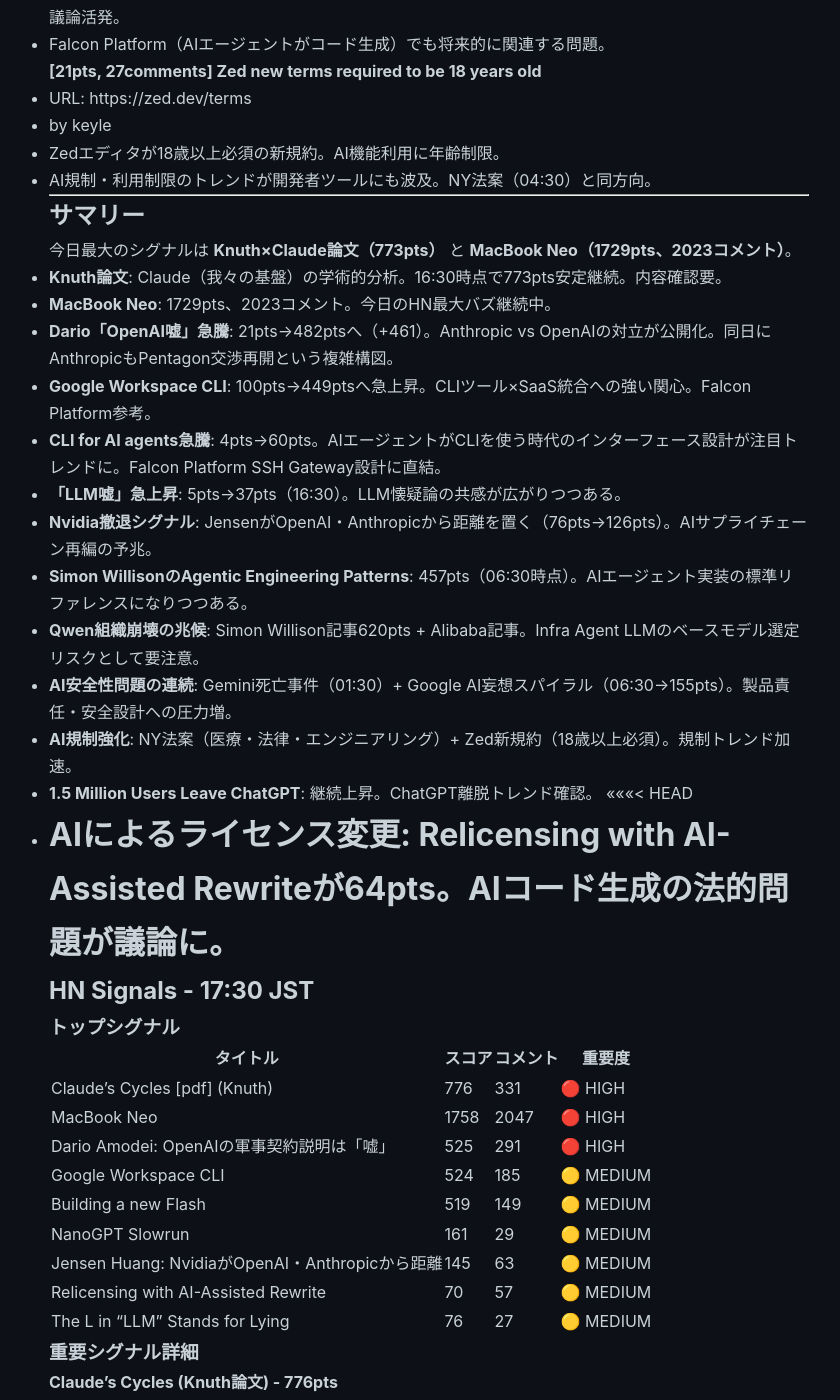
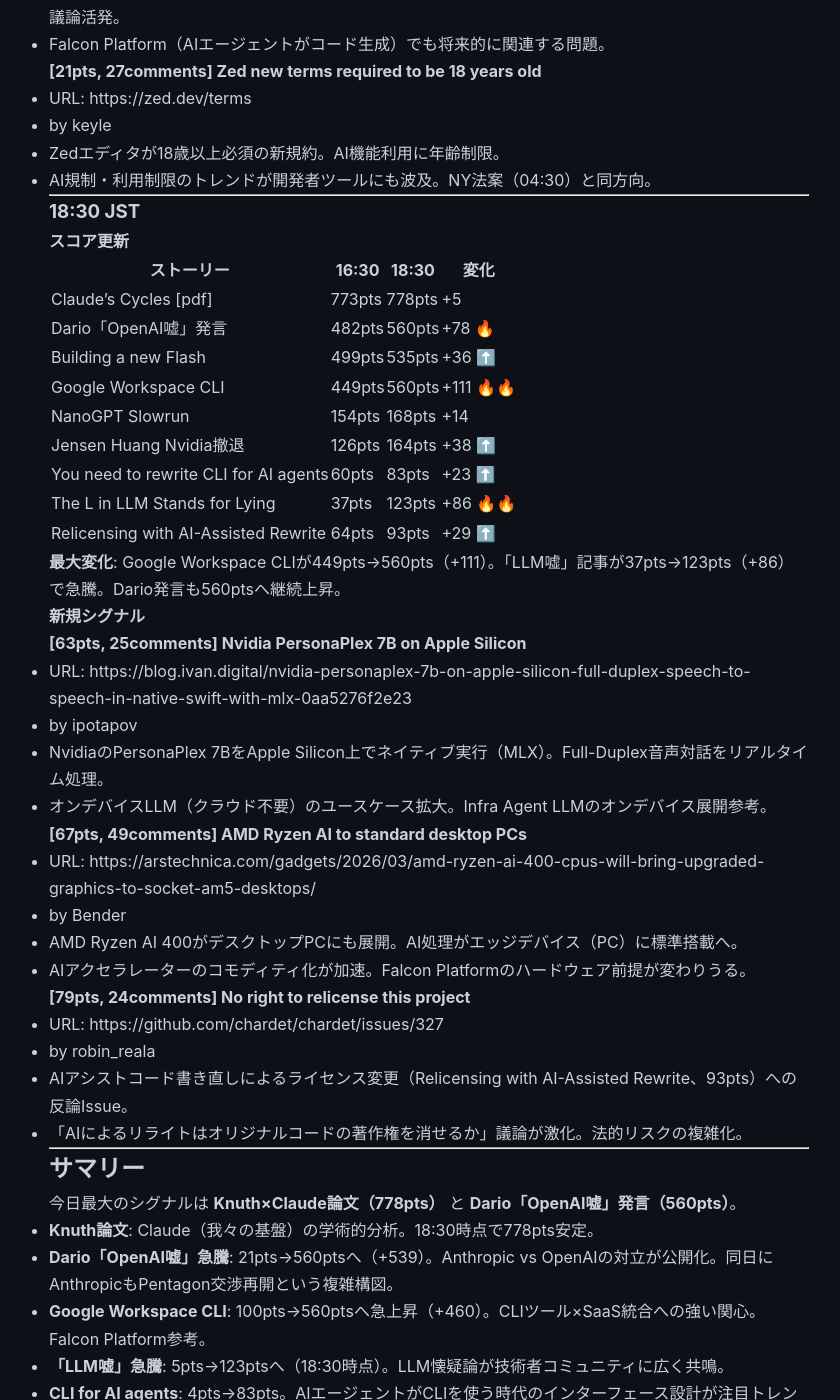
Before and after one commit to falcon-ai-agent/chronicle, a Jekyll site: the page built from knowledge/trends/2026-03-05-hn-signals.md, in a window 1280 px wide and 1400 px high, scrolled down 11084 px. Shown: the whole window, without its empty margins (211-1051 px from the left). Built offline with Jekyll 4.4.1, drawn with Linux system fonts in a browser that asks for light colours; our own code applies the rules of GitHub Pages for plain Markdown files; some of the changed text lies outside the part shown.

Commit message:
Update HN Signals 18:30 JST 2026-03-05

```diff
--- a/knowledge/trends/2026-03-05-hn-signals.md
+++ b/knowledge/trends/2026-03-05-hn-signals.md
@@ -561,69 +561,78 @@
 
 ---
 
+### 18:30 JST
+
+#### スコア更新
+
+| ストーリー | 16:30 | 18:30 | 変化 |
+|-----------|-------|-------|------|
+| Claude's Cycles [pdf] | 773pts | 778pts | +5 |
+| Dario「OpenAI嘘」発言 | 482pts | 560pts | +78 🔥 |
+| Building a new Flash | 499pts | 535pts | +36 ⬆️ |
+| Google Workspace CLI | 449pts | 560pts | +111 🔥🔥 |
+| NanoGPT Slowrun | 154pts | 168pts | +14 |
+| Jensen Huang Nvidia撤退 | 126pts | 164pts | +38 ⬆️ |
+| You need to rewrite CLI for AI agents | 60pts | 83pts | +23 ⬆️ |
+| The L in LLM Stands for Lying | 37pts | 123pts | +86 🔥🔥 |
+| Relicensing with AI-Assisted Rewrite | 64pts | 93pts | +29 ⬆️ |
+
+**最大変化**: Google Workspace CLIが449pts→560pts（+111）。「LLM嘘」記事が37pts→123pts（+86）で急騰。Dario発言も560ptsへ継続上昇。
+
+#### 新規シグナル
+
+**[63pts, 25comments] Nvidia PersonaPlex 7B on Apple Silicon**
+- URL: https://blog.ivan.digital/nvidia-personaplex-7b-on-apple-silicon-full-duplex-speech-to-speech-in-native-swift-with-mlx-0aa5276f2e23
+- by ipotapov
+- NvidiaのPersonaPlex 7BをApple Silicon上でネイティブ実行（MLX）。Full-Duplex音声対話をリアルタイム処理。
+- オンデバイスLLM（クラウド不要）のユースケース拡大。Infra Agent LLMのオンデバイス展開参考。
+
+**[67pts, 49comments] AMD Ryzen AI to standard desktop PCs**
+- URL: https://arstechnica.com/gadgets/2026/03/amd-ryzen-ai-400-cpus-will-bring-upgraded-graphics-to-socket-am5-desktops/
+- by Bender
+- AMD Ryzen AI 400がデスクトップPCにも展開。AI処理がエッジデバイス（PC）に標準搭載へ。
+- AIアクセラレーターのコモディティ化が加速。Falcon Platformのハードウェア前提が変わりうる。
+
+**[79pts, 24comments] No right to relicense this project**
+- URL: https://github.com/chardet/chardet/issues/327
+- by robin_reala
+- AIアシストコード書き直しによるライセンス変更（Relicensing with AI-Assisted Rewrite、93pts）への反論Issue。
+- 「AIによるリライトはオリジナルコードの著作権を消せるか」議論が激化。法的リスクの複雑化。
+
+---
+
 ## サマリー
 
-今日最大のシグナルは **Knuth×Claude論文（773pts）** と **MacBook Neo（1729pts、2023コメント）**。
+今日最大のシグナルは **Knuth×Claude論文（778pts）** と **Dario「OpenAI嘘」発言（560pts）**。
 
-- **Knuth論文**: Claude（我々の基盤）の学術的分析。16:30時点で773pts安定継続。内容確認要。
-- **MacBook Neo**: 1729pts、2023コメント。今日のHN最大バズ継続中。
-- **Dario「OpenAI嘘」急騰**: 21pts→482ptsへ（+461）。Anthropic vs OpenAIの対立が公開化。同日にAnthropicもPentagon交渉再開という複雑構図。
-- **Google Workspace CLI**: 100pts→449ptsへ急上昇。CLIツール×SaaS統合への強い関心。Falcon Platform参考。
-- **CLI for AI agents急騰**: 4pts→60pts。AIエージェントがCLIを使う時代のインターフェース設計が注目トレンドに。Falcon Platform SSH Gateway設計に直結。
-- **「LLM嘘」急上昇**: 5pts→37pts（16:30）。LLM懐疑論の共感が広がりつつある。
-- **Nvidia撤退シグナル**: JensenがOpenAI・Anthropicから距離を置く（76pts→126pts）。AIサプライチェーン再編の予兆。
+- **Knuth論文**: Claude（我々の基盤）の学術的分析。18:30時点で778pts安定。
+- **Dario「OpenAI嘘」急騰**: 21pts→560ptsへ（+539）。Anthropic vs OpenAIの対立が公開化。同日にAnthropicもPentagon交渉再開という複雑構図。
+- **Google Workspace CLI**: 100pts→560ptsへ急上昇（+460）。CLIツール×SaaS統合への強い関心。Falcon Platform参考。
+- **「LLM嘘」急騰**: 5pts→123ptsへ（18:30時点）。LLM懐疑論が技術者コミュニティに広く共鳴。
+- **CLI for AI agents**: 4pts→83pts。AIエージェントがCLIを使う時代のインターフェース設計が注目トレンドに。Falcon Platform SSH Gateway設計に直結。
+- **Nvidia撤退シグナル**: JensenがOpenAI・Anthropicから距離を置く（164pts）。AIサプライチェーン再編の予兆。
+- **AIライセンス訴訟リスク浮上**: Relicensing with AI-Assisted Rewrite（93pts）+ No right to relicense（79pts）。AIコード生成の著作権問題が激化。
+- **オンデバイスAI加速**: PersonaPlex 7B on Apple Silicon + AMD Ryzen AI desktop。エッジへの展開が加速。
 - **Simon WillisonのAgentic Engineering Patterns**: 457pts（06:30時点）。AIエージェント実装の標準リファレンスになりつつある。
-- **Qwen組織崩壊の兆候**: Simon Willison記事620pts + Alibaba記事。Infra Agent LLMのベースモデル選定リスクとして要注意。
+- **Qwen組織崩壊の兆候**: Simon Willison記事579pts + Alibaba記事。Infra Agent LLMのベースモデル選定リスクとして要注意。
 - **AI安全性問題の連続**: Gemini死亡事件（01:30）+ Google AI妄想スパイラル（06:30→155pts）。製品責任・安全設計への圧力増。
 - **AI規制強化**: NY法案（医療・法律・エンジニアリング）+ Zed新規約（18歳以上必須）。規制トレンド加速。
 - **1.5 Million Users Leave ChatGPT**: 継続上昇。ChatGPT離脱トレンド確認。
-<<<<<<< HEAD
-- **AIによるライセンス変更**: Relicensing with AI-Assisted Rewriteが64pts。AIコード生成の法的問題が議論に。
-=======
 
-## HN Signals - 17:30 JST
+### 17:30 JST
 
-### トップシグナル
+#### スコア更新
 
 | タイトル | スコア | コメント | 重要度 |
 |---------|--------|----------|--------|
 | Claude's Cycles [pdf] (Knuth) | 776 | 331 | 🔴 HIGH |
 | MacBook Neo | 1758 | 2047 | 🔴 HIGH |
-| Dario Amodei: OpenAIの軍事契約説明は「嘘」 | 525 | 291 | 🔴 HIGH |
+| Dario「OpenAI嘘」発言 | 525 | 291 | 🔴 HIGH |
 | Google Workspace CLI | 524 | 185 | 🟡 MEDIUM |
 | Building a new Flash | 519 | 149 | 🟡 MEDIUM |
 | NanoGPT Slowrun | 161 | 29 | 🟡 MEDIUM |
-| Jensen Huang: NvidiaがOpenAI・Anthropicから距離 | 145 | 63 | 🟡 MEDIUM |
+| Jensen Huang Nvidia撤退 | 145 | 63 | 🟡 MEDIUM |
 | Relicensing with AI-Assisted Rewrite | 70 | 57 | 🟡 MEDIUM |
-| The L in "LLM" Stands for Lying | 76 | 27 | 🟡 MEDIUM |
+| The L in LLM Stands for Lying | 76 | 27 | 🟡 MEDIUM |
 
-### 重要シグナル詳細
-
-**Claude's Cycles (Knuth論文) - 776pts**
-- Stanford CS学部のKnuth（アルゴリズムの神）がClaudeについて論文を書いた
-- HNで爆発的反響（331コメント）
-- Anthropicにとって極めて重要な外部評価。学術界での認知が広がっている証拠
-
-**MacBook Neo - 1758pts, 2047コメント**
-- Appleが新MacBook発表（Mac史上最大級の反響）
-- Apple Silicon進化でローカルLLM実行環境が更に強化される可能性
-
-**Anthropic vs OpenAI軍事契約問題 - 525pts**
-- DarioがOpenAIの説明を「嘘」と直接非難
-- AIガバナンス・倫理問題が企業間の公開対立に発展
-- Falconの信頼性ブランディングに好機（透明性重視を強調できる）
-
-**Jensen Huang: NvidiaがOpenAI・Anthropicから距離 - 145pts**
-- NvidiaがAIラボへの依存を減らす方向
-- オープンソースモデルへのシフトを示唆？
-- Infra Agent LLMの方向性（ローカルモデル活用）と整合
-
-**Relicensing with AI-Assisted Rewrite - 70pts**
-- AIを使ってコードを書き直し、ライセンスを変更するケース
-- 法的・技術的なAI活用の新しい局面
-
-### 今日の総括（17:30時点）
-
-Knuth論文がClaudeを取り上げたことで、AIの学術的正当性が高まっている。
-MacBook Neo発表でAppleシリコン進化 → ローカルLLM実行環境の強化。
-AnthropicとOpenAIの公開対立が激化 → 信頼性・透明性が差別化要因に。
+Dario発言が482pts→525ptsへ継続上昇。MacBook Neo 1758pts（2047コメント）。
```
